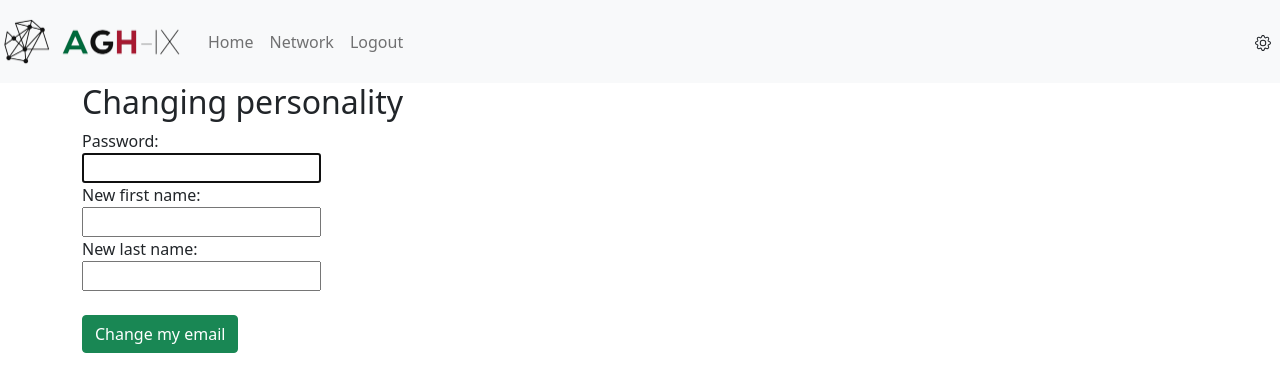
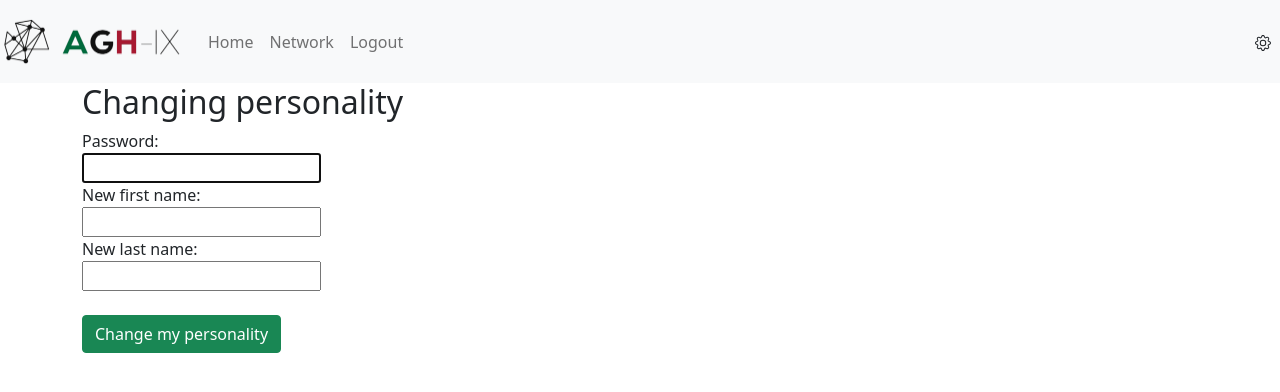
Before and after one commit to SKN-Telephoners/AGH-IX, a Django app: page /change_personality/ in a window 1280 px wide. Shown: the top 392 px of the page. Run offline with Django 4.2, Linux system fonts and the light colour scheme; the visitor is signed in with stand-in values (Sample User, id 1); some libraries are stand-ins or nearby versions.

Commit message:
Update personality_change.html
repairing

```diff
--- a/core/templates/users/personality_change.html
+++ b/core/templates/users/personality_change.html
@@ -25,7 +25,7 @@
         <div class="submit-row">
             {% csrf_token %}
             <br>
-            <input type="submit" value="Change my email" class="default btn btn-success">
+            <input type="submit" value="Change my personality" class="default btn btn-success">
         </div>
     </form>
 
```
